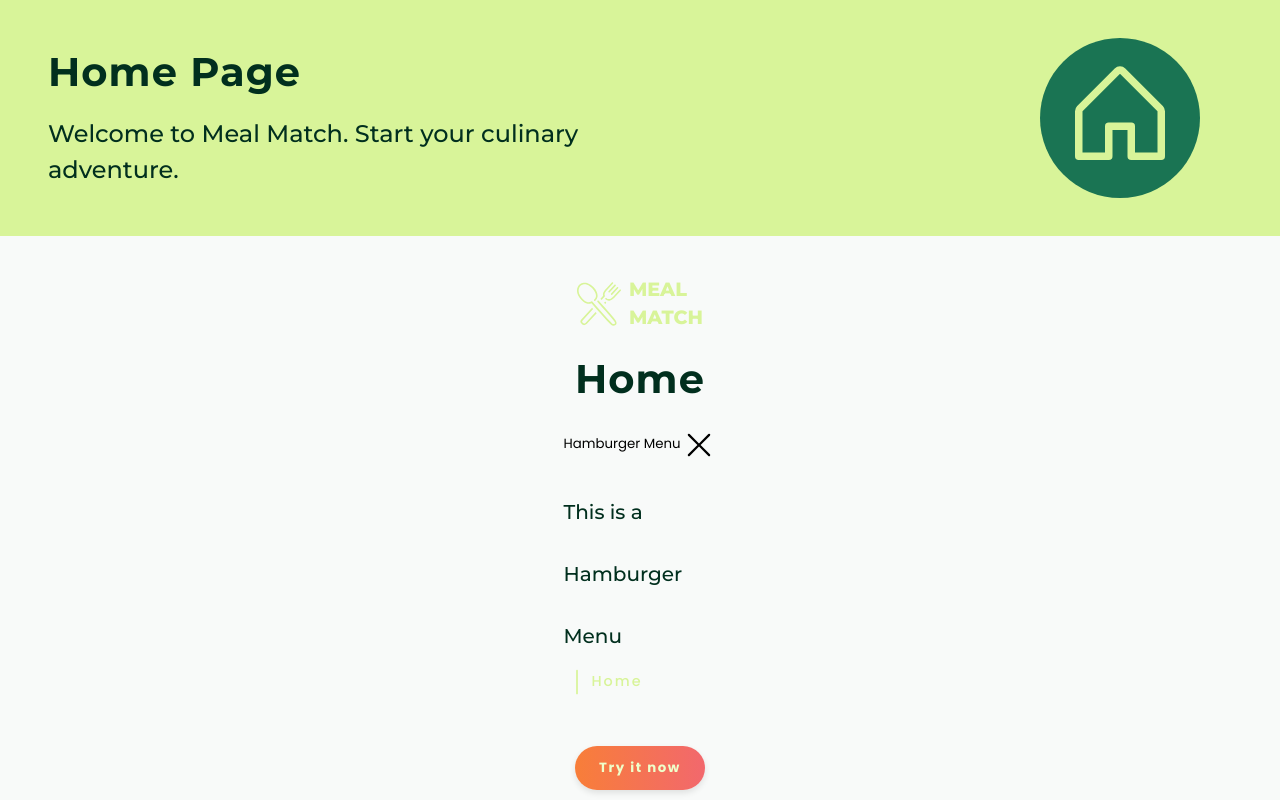
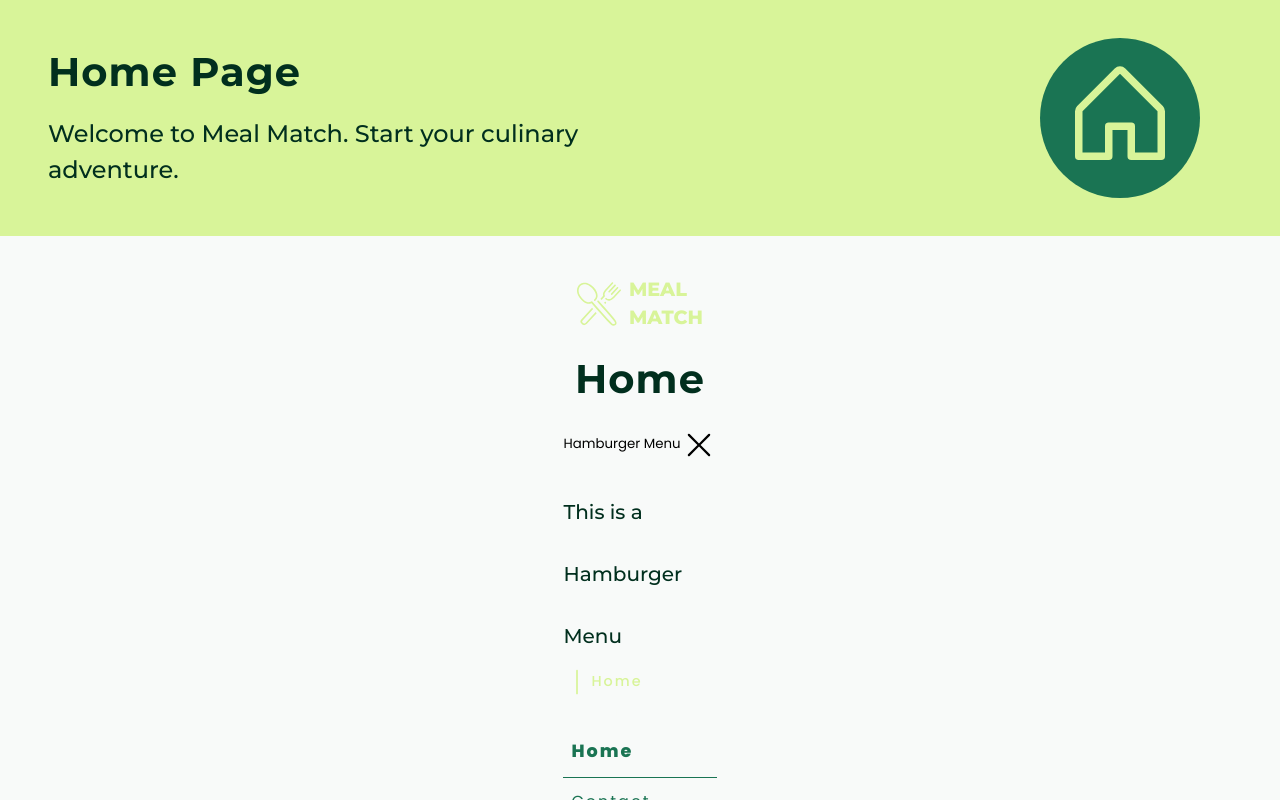
Before and after one commit to AnneKluytmans/novi-frontend-final-project-meal-match, a React (Vite) app: page / in a window 1280 px wide. Both pictures are taken after a click on the button "Hamburger Menu". Shown: the top 800 px of the page. Built offline with nearby package versions, Linux system fonts and the light colour scheme.

Commit message:
Created dropdown item component with styling

```diff
--- /dev/null
+++ b/src/components/navigation/dropdownItem/DropdownItem.css
@@ -0,0 +1,18 @@
+/* ------------------------------- Dropdown NavItem styling -------------------------------- */
+
+.dropdown__item {
+    text-decoration: none;
+    width: 100%;
+    padding: 0.5rem;
+    border-bottom: 1px solid var(--primary-dark);
+    transition: border-color 0.3s ease, color 0.3s ease;
+}
+
+.active-dropdown-item p {
+    font-weight: 800;
+    font-size: 1.1rem;
+}
+
+.dropdown__item:hover {
+    border-bottom: 1px solid var(--secondary-orange);
+}
--- /dev/null
+++ b/src/components/navigation/dropdownItem/DropdownItem.jsx
@@ -0,0 +1,14 @@
+import { NavLink } from 'react-router-dom';
+import './DropdownItem.css';
+
+function DropdownItem({ to, name } ) {
+    return (
+        <NavLink to={to} className={({ isActive }) =>
+            `dropdown__item ${isActive ? 'active-dropdown-item' : 'default-dropdown-item'}`
+        }>
+            <p>{name}</p>
+        </NavLink>
+    );
+}
+
+export default DropdownItem;
--- a/src/pages/homePage/Home.jsx
+++ b/src/pages/homePage/Home.jsx
@@ -8,6 +8,7 @@ import Dropdown from '../../components/dropdowns/dropdown/Dropdown.jsx';
 import Header from '../../components/header/Header.jsx';
 import './Home.css';
 import NavLinkItem from "../../components/navigation/navLinkItem/NavLinkItem.jsx";
+import DropdownItem from "../../components/navigation/dropdownItem/DropdownItem.jsx";
 
 
 
@@ -33,6 +34,8 @@ function Home() {
                       <h4>Menu</h4>
                       <NavLinkItem to="/" name="Home" />
                       <NavLinkItem to="/contact" name="Contact" />
+                      <DropdownItem to="/" name="Home" />
+                      <DropdownItem to="/contact" name="Contact" />
                   </Dropdown>
                   <Button
                       className="btn btn__default"
```
